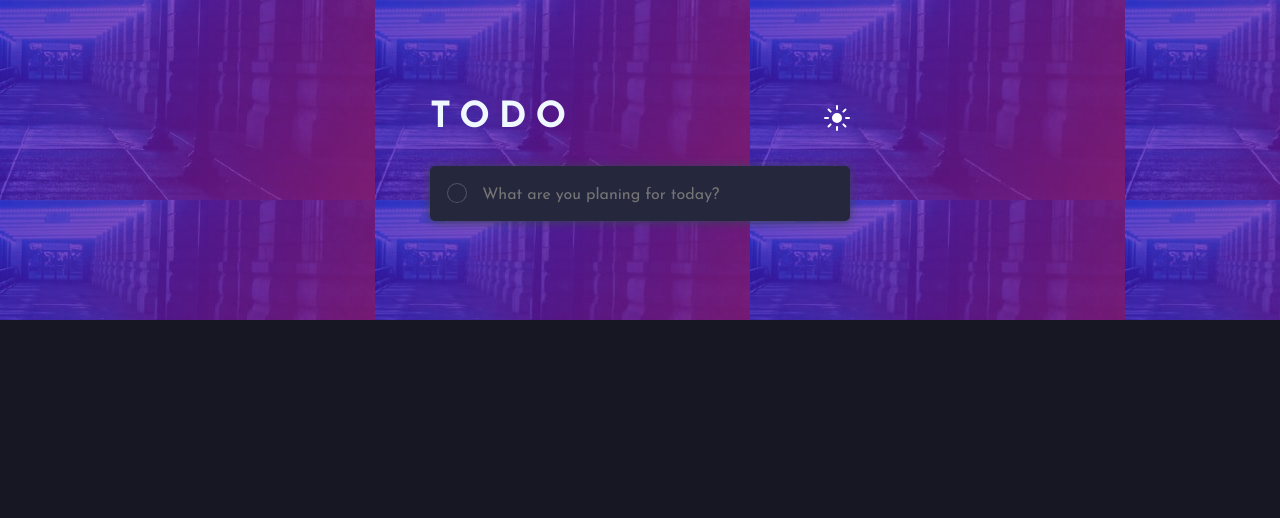
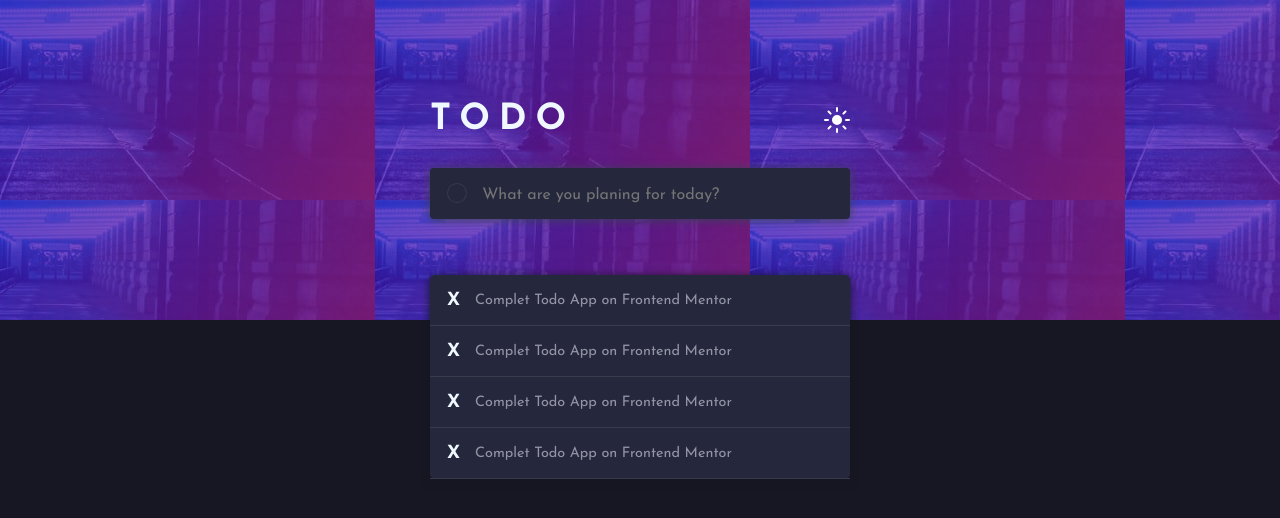
Before and after one commit to GHamza-Dev/react-todo-app, a React (Create React App) app: page / in a window 1280 px wide. Shown: the top 518 px of the page. Built offline with nearby package versions, Linux system fonts and the light colour scheme.

Commit message:
Create todoItem & todoList components

```diff
--- a/src/App.js
+++ b/src/App.js
@@ -6,6 +6,7 @@ import Body from './components/Layout/Body/Body';
 import Wrapper from './components/Layout/Header/Wrapper/Wrapper';
 import HeaderTop from './components/HeaderTop/HeaderTop';
 import Input from './components/UI/Input/Input';
+import TodoList from './components/TodoList/TodoList';
 class App extends Component{
 
 
@@ -19,7 +20,7 @@ class App extends Component{
           </Wrapper>
         </Header>
         <Body>
-
+          <TodoList />
         </Body>
       </Layout>
     );
--- /dev/null
+++ b/src/components/TodoItem/TodoItem.js
@@ -0,0 +1,11 @@
+import React from 'react';
+import classes from './TodoItem.module.css';
+
+const TodoItem = (props) => (
+    <li className={classes.todo_item}>
+        <h4>X</h4>
+        <p className={classes.todo_text}>Complet Todo App on Frontend Mentor</p>
+    </li>
+);
+
+export default TodoItem;
--- /dev/null
+++ b/src/components/TodoItem/TodoItem.module.css
@@ -0,0 +1,14 @@
+.todo_item{
+    width: 100%;
+    height: 51px;
+    display: flex;
+    align-items: center;
+    padding: 0 17px;
+    border-bottom: 1px solid #393a4c;
+}
+
+.todo_text{
+    margin-left: 15px;
+    font-size: .9rem;
+    color: #9394a5;
+}
--- /dev/null
+++ b/src/components/TodoList/TodoList.js
@@ -0,0 +1,13 @@
+import React from 'react';
+import classes from './TodoList.module.css';
+import TodoItem from '../TodoItem/TodoItem';
+const TodoList = (props) => (
+    <ul className={classes.todo_list}>
+        <TodoItem />
+        <TodoItem />
+        <TodoItem />
+        <TodoItem />
+    </ul>
+);
+
+export default TodoList;
--- /dev/null
+++ b/src/components/TodoList/TodoList.module.css
@@ -0,0 +1,13 @@
+.todo_list{
+    width: 89%;
+    max-width: 420px;
+    margin: auto;
+    background-color: hsl(235, 24%, 19%);
+    box-shadow: 0 2px 10px #161722;
+    border-radius: 5px;
+    transform: translateY(-45px);
+}
+
+.todo_list ul{
+    width: 100%;
+}
--- a/src/components/UI/Input/Input.module.css
+++ b/src/components/UI/Input/Input.module.css
@@ -1,12 +1,12 @@
 .input_group{
-    height: 55px;
+    height: 51px;
     display: flex;
     align-items: center;
     justify-content: space-between;
     background-color: hsl(235, 24%, 19%);
     padding: 0 17px;
     margin-top: 30px;
-    border-radius: 5px;
+    border-radius: 4px;
     box-shadow: 0 1px 10px #3c4058;
 }
 
@@ -33,6 +33,5 @@
     width: 22px;
     height: 20px;
     border-radius: 50%;
-    border: solid 1px #9394a5;
-    opacity: .4;
+    border: solid 1px #393a4c;
 }
```
